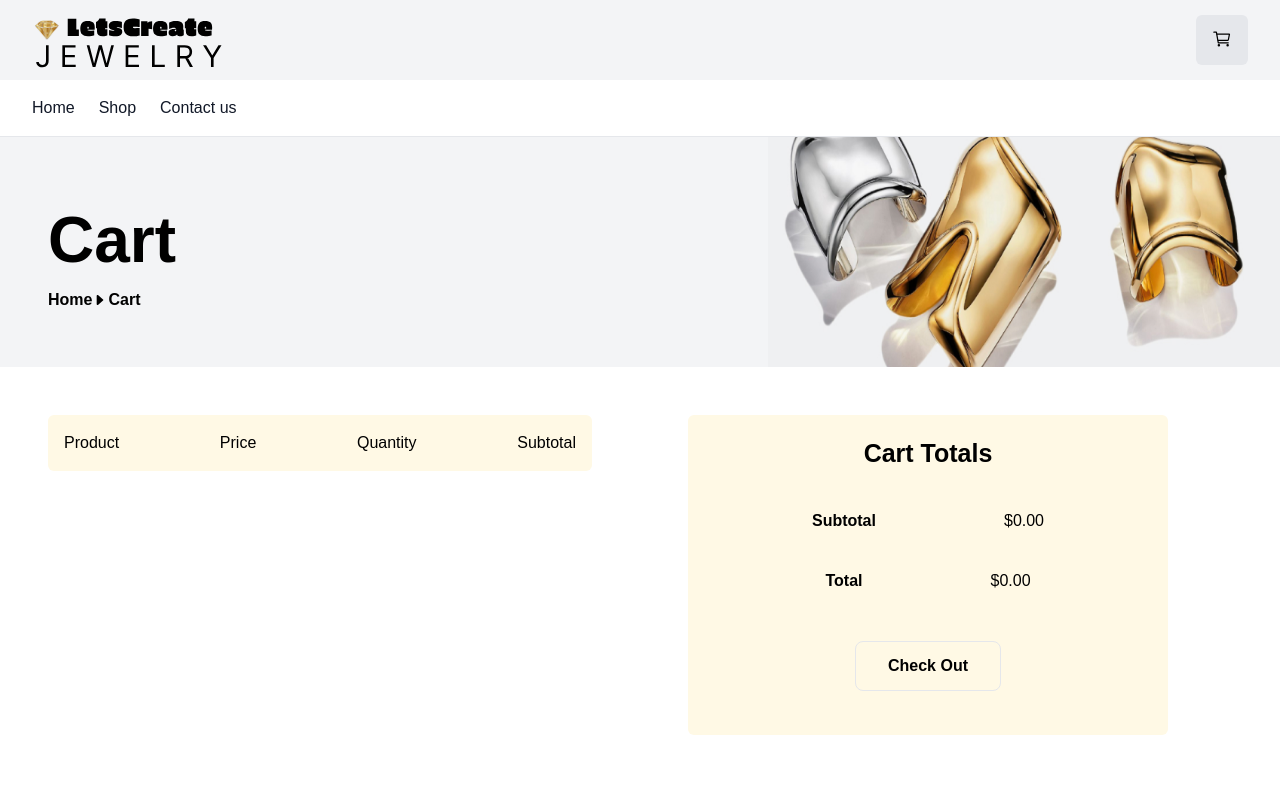
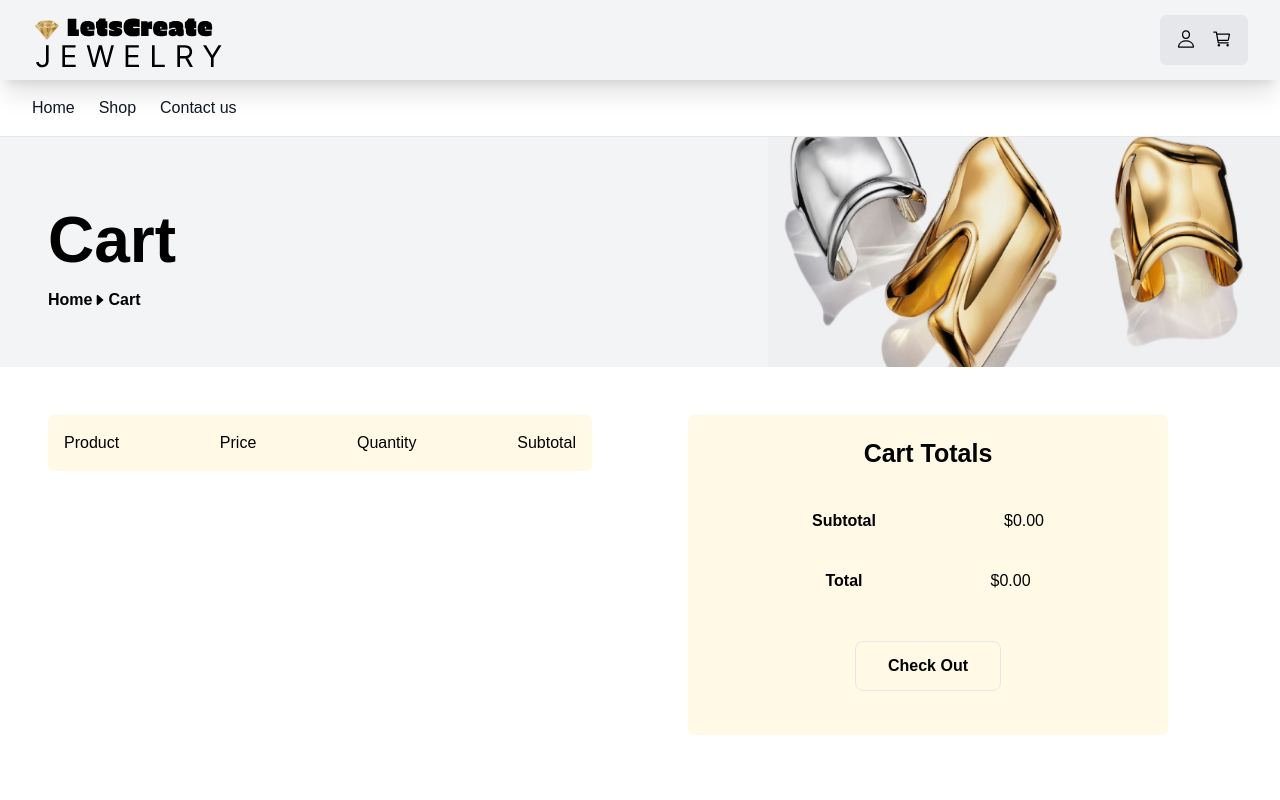
Before and after one commit to Ayotomiwadavid/letscreate-jewelry, a React (Vite) app: page /cart in a window 1280 px wide. Shown: the top 800 px of the page. Built offline with nearby package versions, Linux system fonts and the light colour scheme.

Commit message:
saving progress

```diff
--- a/src/components/shared/Navbar/index.jsx
+++ b/src/components/shared/Navbar/index.jsx
@@ -11,7 +11,7 @@ function Navbar() {
         <header className="relative bg-white">
           <nav
             aria-label="Top"
-            className="bg-gray-100 px-2 sm:px-6 lg:px-8"
+            className="bg-gray-100 px-2 sm:px-6 lg:px-8 shadow-xl"
           >
             <div className="flex flex-row h-20 justify-between items-center">
               {/* Logo */}
@@ -21,21 +21,10 @@ function Navbar() {
                 </Link>
               </div>
 
-              {/* <nav className="ml-auto md:flex hidden gap-4 items-center justify-center">
-                <button className="font-bold bg-primary lg:block hidden text-white hover:bg-white hover:text-primary py-3 text-center w-full lg:w-[15em] rounded-md">
-                  Browse Categories
-                </button>
-
-                <div className="flex bg-white border p-2.5 items-center rounded-md focus-within:ring-1 ring-primary">
-                  <select className="ml-auto flex border p-3 text-[15px] outline-none items-center justify-center">
-                    <option>All Categories</option>
-                  </select>
-                  <input className="text-black w-full lg:w-[15em] outline-none rounded-sm" placeholder="I’am looking for..........." />
-                  <div><ion-icon name="search-outline"></ion-icon></div>
-                </div>
-              </nav> */}
-
               <div className="ml-auto flex bg-gray-200 px-4 pt-3 pb-2 text-[20px] items-center justify-center gap-4 rounded-md">
+               <Link to={"/sign-up"} className="">
+                  <ion-icon name="person-outline"></ion-icon>
+                </Link>
                 <Link to={"/cart"}>
                   <ion-icon name="cart-outline"></ion-icon>
                 </Link>
--- a/src/components/shared/hero/hero.jsx
+++ b/src/components/shared/hero/hero.jsx
@@ -10,9 +10,9 @@ const Hero = ({title}) => {
           {title}
         </div>
         <div className="flex font-bold text-black items-center justify-start">
-          <Link to={"/home"}>Home</Link>{" "}
+          <Link to={"/"}>Home</Link>{" "}
           <ion-icon name="caret-forward-outline"></ion-icon>{" "}
-          <Link to={"/home"}>{title}</Link>
+          <Link to={"/"}>{title}</Link>
         </div>
       </section>
       <img className="w-[40vw] h-[230px] object-cover" alt="/" src={Cart_Hero} />
```
